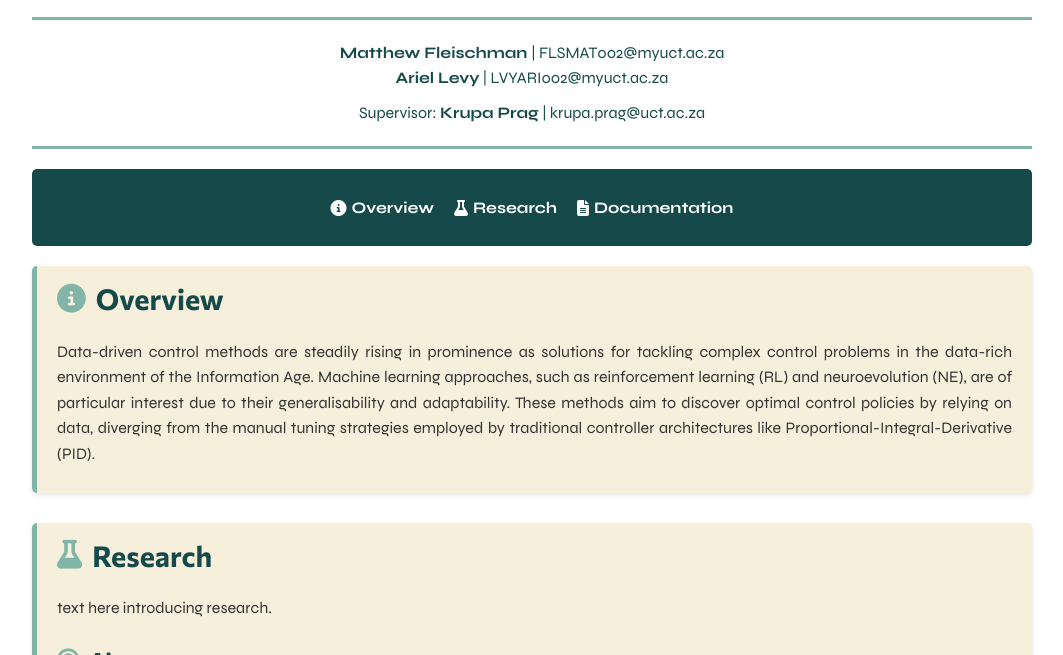
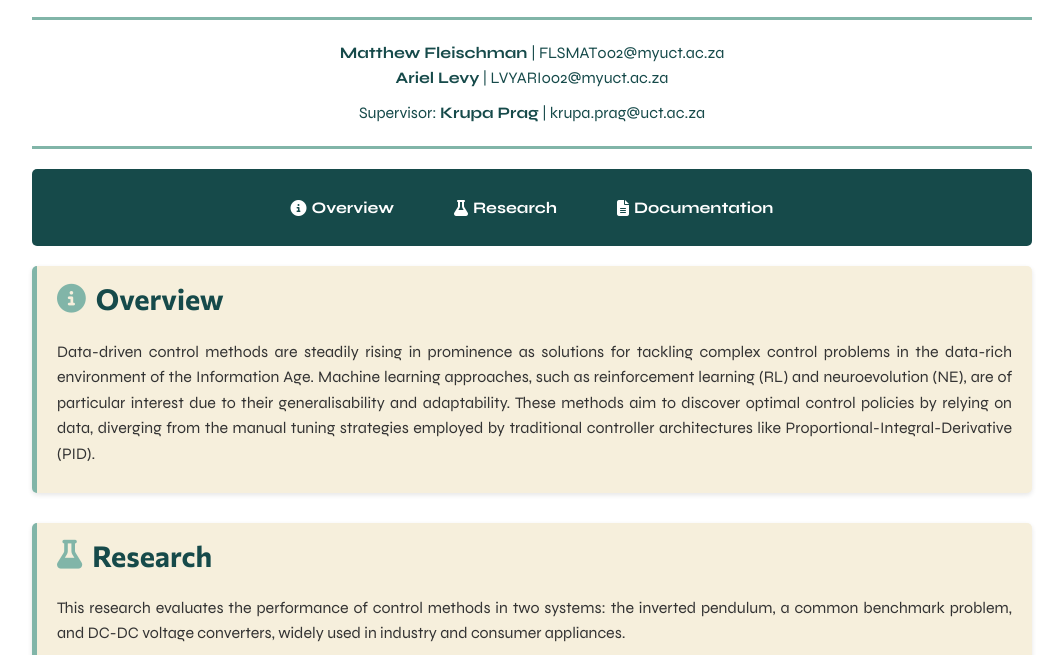
Before and after one commit to AJ-Levy/Data-Driven-Control, a plain HTML site: page index.html in a window 1280 px wide. Shown: the part 145-800 px from the top of the page, without its empty margins (108-1171 px from the left). Drawn offline with Linux system fonts and the light colour scheme.

Commit message:
small changes

```diff
--- a/index.html
+++ b/index.html
@@ -168,7 +168,7 @@
             justify-content: center;
         }
         nav ul li {
-            margin: 5px 10px;
+            margin: 5px 30px;
         }
         nav ul li a {
             color: white;
@@ -237,7 +237,7 @@
 
         <section id="research" class="section">
             <h2><i class="fas fa-flask"></i> Research</h2>
-            <p> text here introducing research.</p>
+            <p>This research evaluates the performance of control methods in two systems: the inverted pendulum, a common benchmark problem, and DC-DC voltage converters, widely used in industry and consumer appliances.</p>
 
             <h3><i class="fas fa-bullseye"></i> Aims</h3>
             <p>To evaluate the performance of data-driven methods, such as Q-Learning and NEAT, compared to traditional PID control in non-linear systems, in terms of stabilisation time, training time, robustness, and steady-state error.</p>
```
